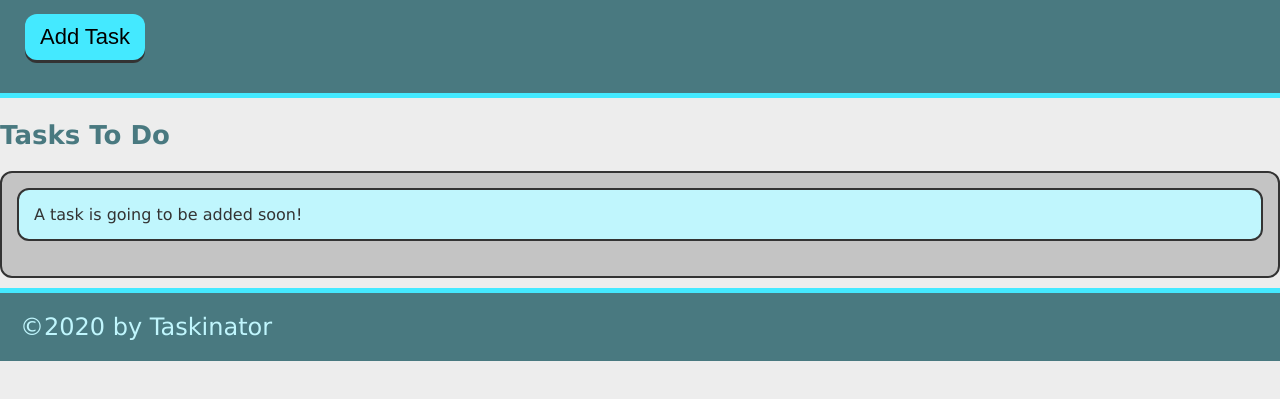
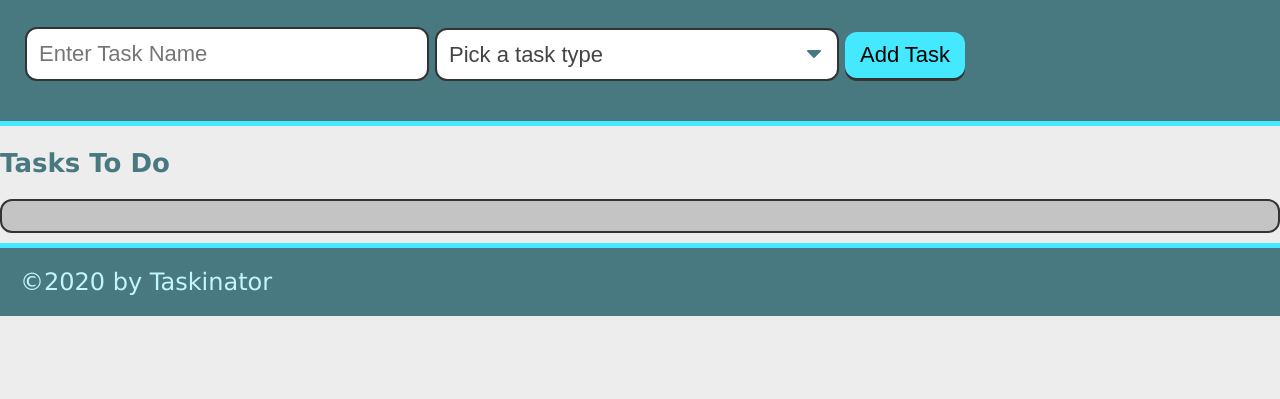
Before and after one commit to NukaGrizz/Taskinator, a plain HTML site: page index.html in a window 1280 px wide. Shown: the part 115-514 px from the top of the page. Drawn offline with Linux system fonts and the light colour scheme.

Commit message:
add task form

```diff
--- a/index.html
+++ b/index.html
@@ -5,20 +5,34 @@
     <meta http-equiv="X-UA-Compatible" content="IE=edge">
     <meta name="viewport" content="width=device-width, initial-scale=1.0">
     <title>Taskinator</title>
-    <link rel="stylesheet" href="assets/css/style.css">
+    <link rel="stylesheet" href="./assets/css/style.css">
 </head>
 <body>
     <header>
         <h1 class="page-title">Taskinator</h1>
         <p>click on the paragraph below to add a new task</p>
-        <button id="save-task" class="btn">Add Task</button>
+        <form id="task-form">
+            <div class="form-group">
+                <input type="text" name="task-name" placeholder="Enter Task Name" />
+            </div>
+            <div class="form-group">
+                <select name="task-type" class="select-dropdown">
+                    <option value="" disabled selected>Pick a task type</option>
+                    <option value="Print">Print</option>
+                    <option value="Web">Web</option>
+                    <option value="Mobile">Mobile</option>
+                </select>
+            </div>
+            <div class="form-group">
+                <button id="save-task" class="btn" type="submit">Add Task</button>
+            </div>
+        </form>
     </header>
 
     <main>
         <section>
             <h2 class="list-title">Tasks To Do</h2>
             <ul class="task-list" id="tasks-to-do">
-                <li class="task-item">A task is going to be added soon!</li>
             </ul>
         </section>
     </main>
```
